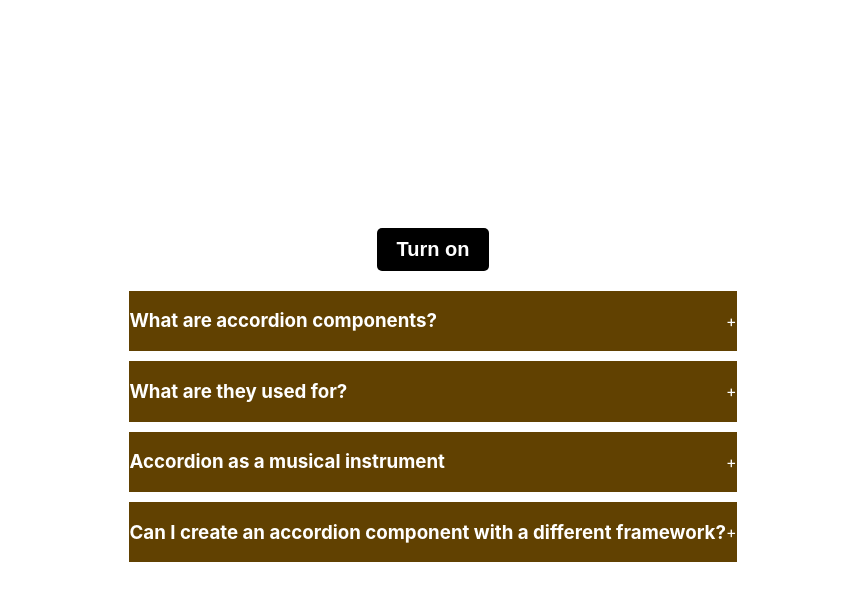
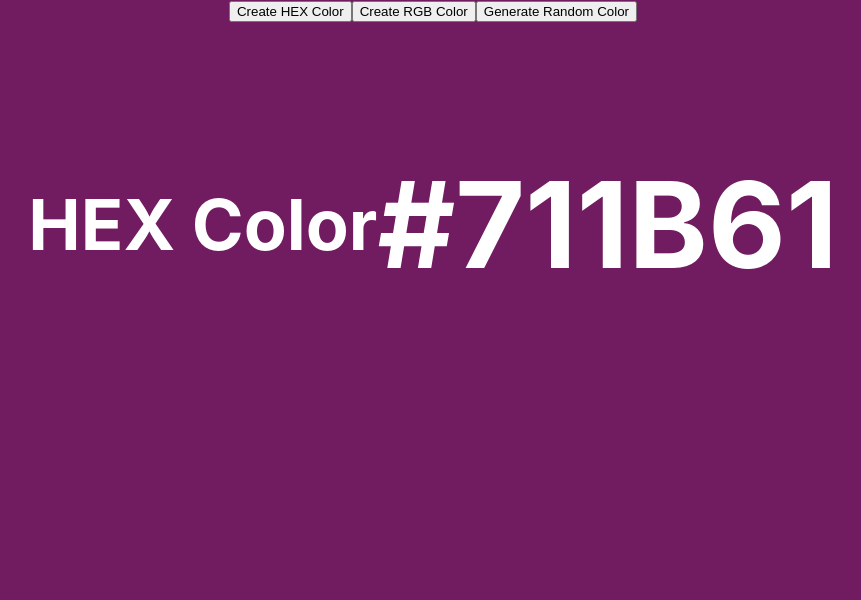
Before and after one commit to henok26/Reactprojects, a React (Create React App) app: page / in a window 1280 px wide. Shown: the top 600 px of the page, without its empty margins (207-1068 px from the left). Built offline with nearby package versions, Linux system fonts and the light colour scheme.

Commit message:
Random_Color_GEnerator project Completed

```diff
--- a/src/App.js
+++ b/src/App.js
@@ -1,12 +1,16 @@
 import logo from './logo.svg';
 import './App.css';
 import Accordian from './components/accordian';
+import RandomColor from './components/random-color';
 
 function App() {
   return (
     <div className="App">
      {/* Accordiaan Component */}
-     <Accordian/>
+     {/* <Accordian/> */}
+     {/* Random color component*/}
+
+<RandomColor/>
     </div>
   );
 }
--- /dev/null
+++ b/src/components/random-color/index.jsx
@@ -0,0 +1,59 @@
+import { useEffect } from "react";
+import { useState } from "react";
+
+export default function RandomColor() {
+  const [typeOfColor, setTypeOfColor] = useState('hex');
+  const [color, setColor] = useState('#000000');
+
+  function randomColorUtility(length) {
+    return Math.floor(Math.random() * length);
+  }
+
+  function handleCreateRandomHexColor() {
+    const hex = [1, 2, 3, 4, 5, 6, 7, 8, 9, "A", "B", "C", "D", "E", "F"];
+    let hexColor = "#";
+    for (let i = 0; i < 6; i++) {
+      hexColor += hex[randomColorUtility(hex.length)];
+    }
+    console.log(hexColor);
+    setColor(hexColor);
+  }
+
+  function handleCreateRandomRgbColor() {
+    const r = randomColorUtility(256);
+    const g = randomColorUtility(256);
+    const b = randomColorUtility(256);
+    setColor(`rgb(${r},${g},${b})`);
+  }
+
+  useEffect(() => {
+    if (typeOfColor === 'rgb') {
+      handleCreateRandomRgbColor();
+    } else {
+      handleCreateRandomHexColor();
+    }
+  }, [typeOfColor]); // Added typeOfColor as a dependency
+
+  return (
+    <div style={{ width: '100vw', height: '100vh', background: color }}>
+      <button onClick={() => setTypeOfColor("hex")}>Create HEX Color</button>
+      <button onClick={() => setTypeOfColor('rgb')}>Create RGB Color</button>
+      <button onClick={typeOfColor === 'hex' ? handleCreateRandomHexColor : handleCreateRandomRgbColor}>
+        Generate Random Color
+      </button>
+      <div
+        style={{
+          display: 'flex',
+          justifyContent: 'center',
+          alignItems: 'center',
+          color: "#fff",
+          fontSize: '60px',
+          marginTop: '50px'
+        }}
+      >
+        <h3>{typeOfColor === "rgb" ? 'RGB Color' : 'HEX Color'}</h3>
+        <h1>{color}</h1>
+      </div>
+    </div>
+  );
+}
```
